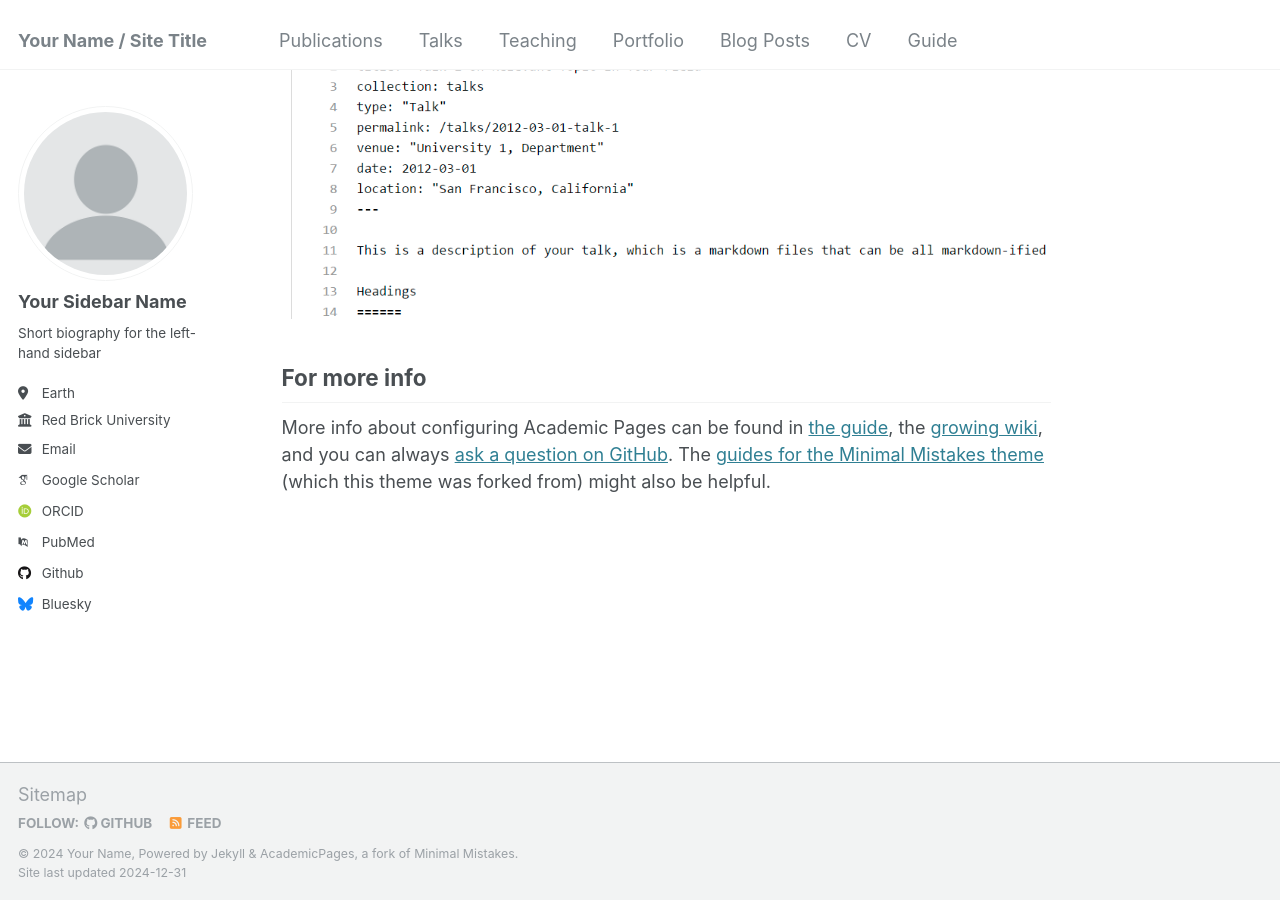
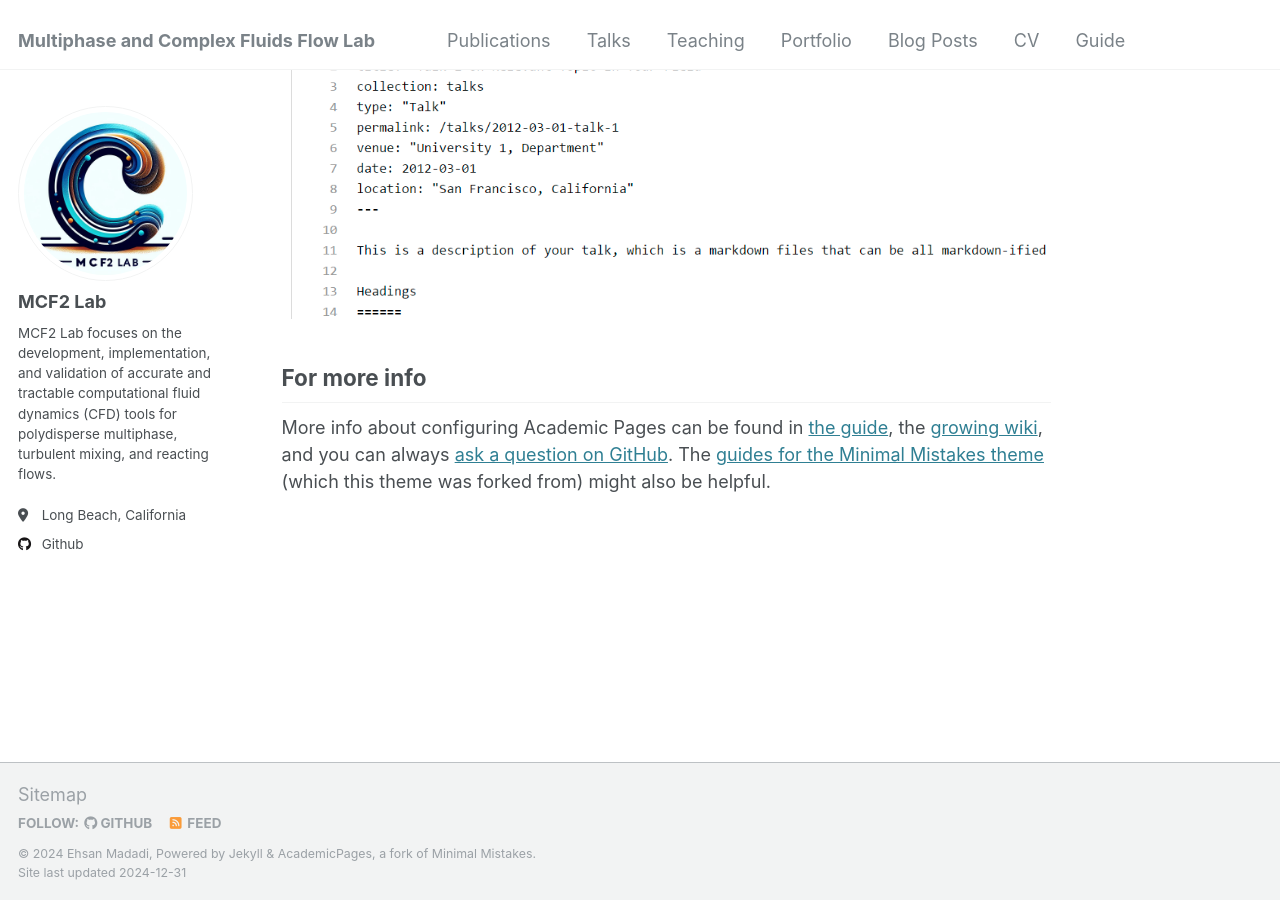
Before and after one commit to MCF2-Lab/MCF2-Lab.github.io, a Jekyll site: the page built from _pages/about.md, in a window 1280 px wide and 900 px high, scrolled down 2643 px. Built offline with Jekyll 4.4.1, drawn with Linux system fonts in a browser that asks for light colours; some web fonts are replaced.

Commit message:
DEV: Added logo and adopted config for lab website.

```diff
--- a/_config.yml
+++ b/_config.yml
@@ -8,35 +8,35 @@
 
 # Basic Site Settings
 locale                   : "en-US"
-title                    : "Your Name / Site Title"
+title                    : "Multiphase and Complex Fluids Flow Lab"
 title_separator          : "-"
-name                     : &name "Your Name"
-description              : &description "personal description"
-url                      : https://academicpages.github.io # the base hostname & protocol for your site e.g. "https://[your GitHub username].github.io"
+name                     : &name "Ehsan Madadi"
+description              : &description "Assistant Professor of Mechanical and Aerospace Engineering"
+url                      : https://MCF2-Lab.github.io # the base hostname & protocol for your site e.g. "https://[your GitHub username].github.io"
 baseurl                  : "" # the subpath of your site, e.g. "/blog"
-repository               : "academicpages/academicpages.github.io"
+repository               : "MCF2-Lab/MCF2-Lab.github.io"
 
 # Site Author - The following control what appear as part of the author content on the side bar.
 #               If a field is blank the icon and link will not appear, otherwise it will be shown.
 #               Additional customization can be done by editing /_includes/author-profile.html
 author:
   # Biographic information
-  avatar           : "profile.png"
-  name             : "Your Sidebar Name"
+  avatar           : "logo.png"
+  name             : "MCF2 Lab"
   pronouns         : # example: "she/her"
-  bio              : "Short biography for the left-hand sidebar"
-  location         : "Earth"
-  employer         : "Red Brick University"
+  bio              : "MCF2 Lab focuses on the development, implementation, and validation of accurate and tractable computational fluid dynamics (CFD) tools for polydisperse multiphase, turbulent mixing, and reacting flows."
+  location         : "Long Beach, California"
+  employer         : #"Red Brick University"
   uri              : # URL
-  email            : "none@example.org"
+  email            : #"none@example.org"
 
   # Academic websites
   arxiv            : # URL - Update with the correct link to your profile
-  googlescholar    : "https://scholar.google.com/citations?user=PS_CX0AAAAAJ"
+  googlescholar    : #"https://scholar.google.com/citations?user=PS_CX0AAAAAJ"
   impactstory      : # URL
-  orcid            : "http://orcid.org/yourorcidurl"
+  orcid            : #"http://orcid.org/yourorcidurl"
   semantic         : # URL
-  pubmed           : "https://www.ncbi.nlm.nih.gov/pubmed/?term=john+snow"
+  pubmed           : #"https://www.ncbi.nlm.nih.gov/pubmed/?term=john+snow"
   researchgate     : # URL
   scopus           : # URL
 
@@ -44,12 +44,12 @@ author:
   bitbucket        : # Username - Update with your username on the site
   codepen          : # Username
   dribbble         : # Username
-  github           : "academicpages"
+  github           : "MCF2-Lab"
   kaggle           : # Username
   stackoverflow    : # User number or user number and name (i.e., use "1" or "1/jeff-atwood")
 
   # Social media
-  bluesky          : "bsky.app" # Replace this with you Bluesky username
+  bluesky          : #"bsky.app" # Replace this with you Bluesky username
   facebook         : # Username
   flickr           : # Username
   foursquare       : # Username
@@ -77,7 +77,7 @@ author:
 # Publication Category - The following the list of publication categories and their headings
 publication_category:
   books:
-    title: 'Books'
+    title: #'Books'
   manuscripts:
     title: 'Journal Articles'
   conferences:
```
Also changed, not shown: images/logo.png (added).
